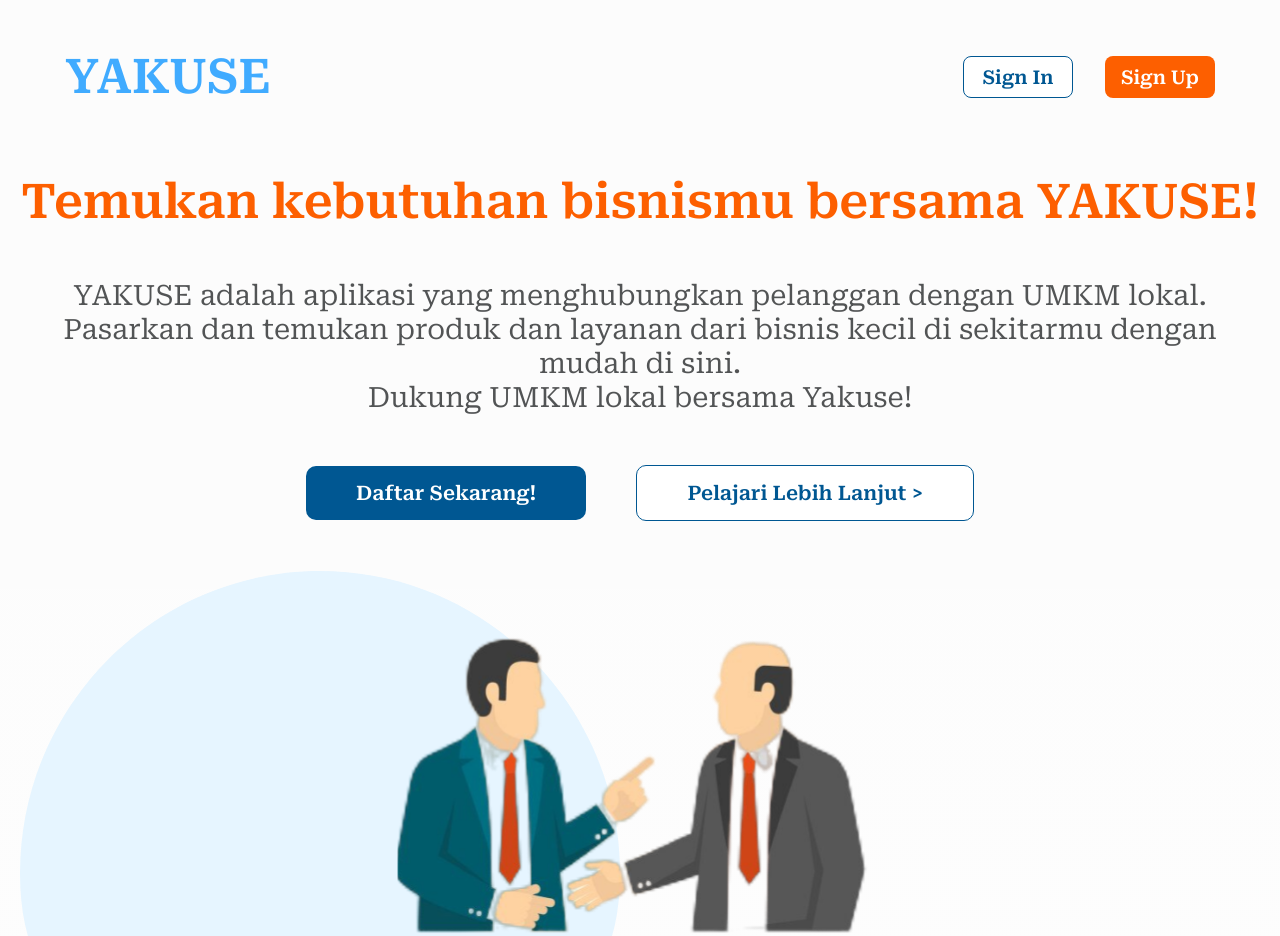
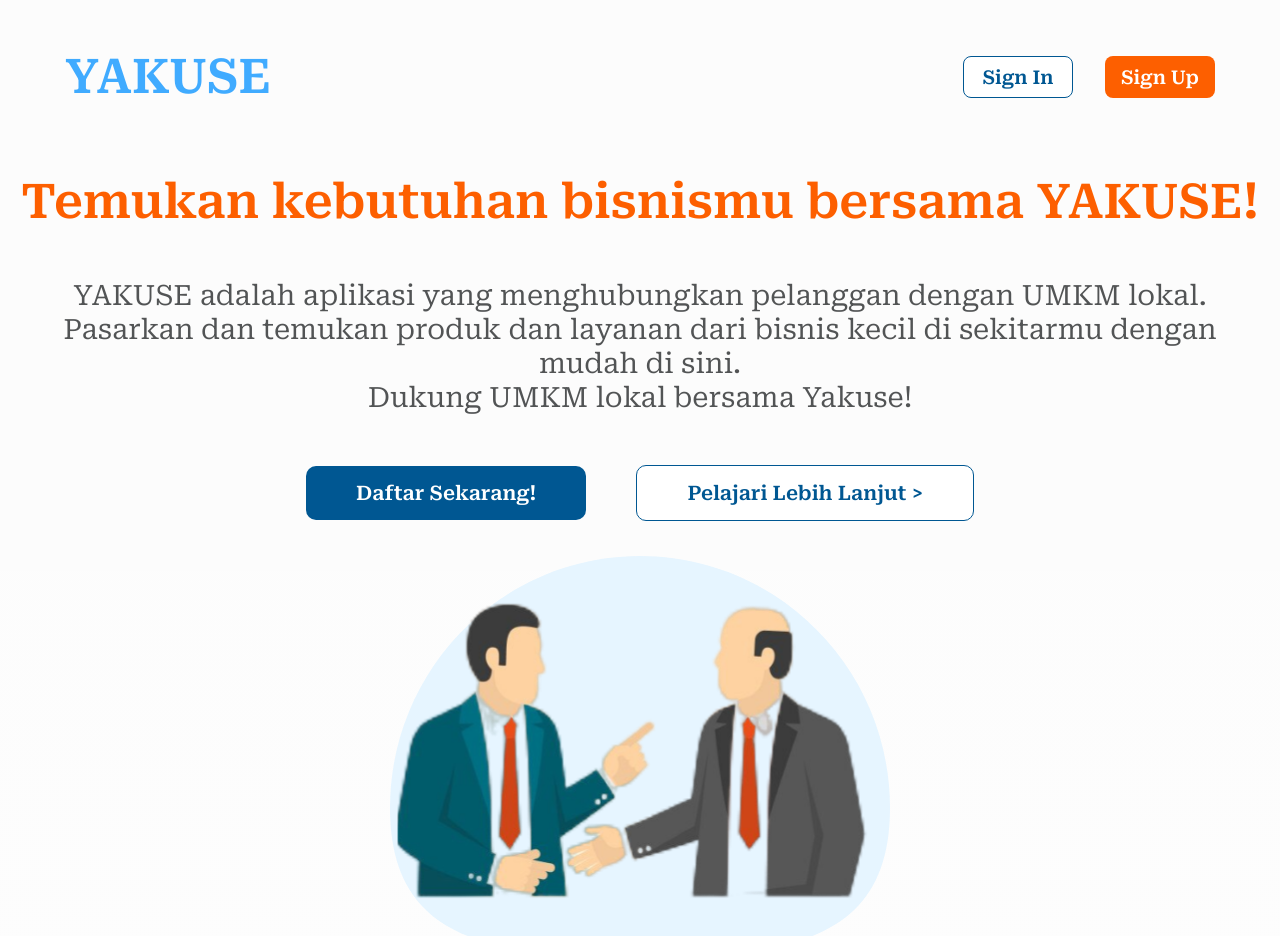
Before and after one commit to IryIndriyanto/yakuse-fe, a Next.js app: page / in a window 1280 px wide. Shown: the top 936 px of the page. Built offline with nearby package versions, Linux system fonts and the light colour scheme.

Commit message:
Add: Styling image container responsif

```diff
--- a/src/components/landingMainContent/index.tsx
+++ b/src/components/landingMainContent/index.tsx
@@ -54,13 +54,13 @@ const LandingMainContain = () => {
         </div>
 
         {/* Image Container */}
-        <div className="h-[440px] w-[550px] relative min-w-[550px] max-w-full mq825:min-w-full mq1450:flex-1">
+        <div className="mt-10 sm:mt-[-20px] h-[290px] w-[550px] relative min-w-[500px]  mq825:min-w-full mq1450:flex-1">
           {/* Ellipse Image (Background) */}
           <Image
-            className="absolute inset-0 z-0"
+            className="absolute inset-0 z-0 top-1/2 left-1/2 transform -translate-x-1/2 -translate-y-1/2"
             alt=""
             src="/ellipse-5.svg"
-            width={600}
+            width={500}
             height={440}
           />
 
```
